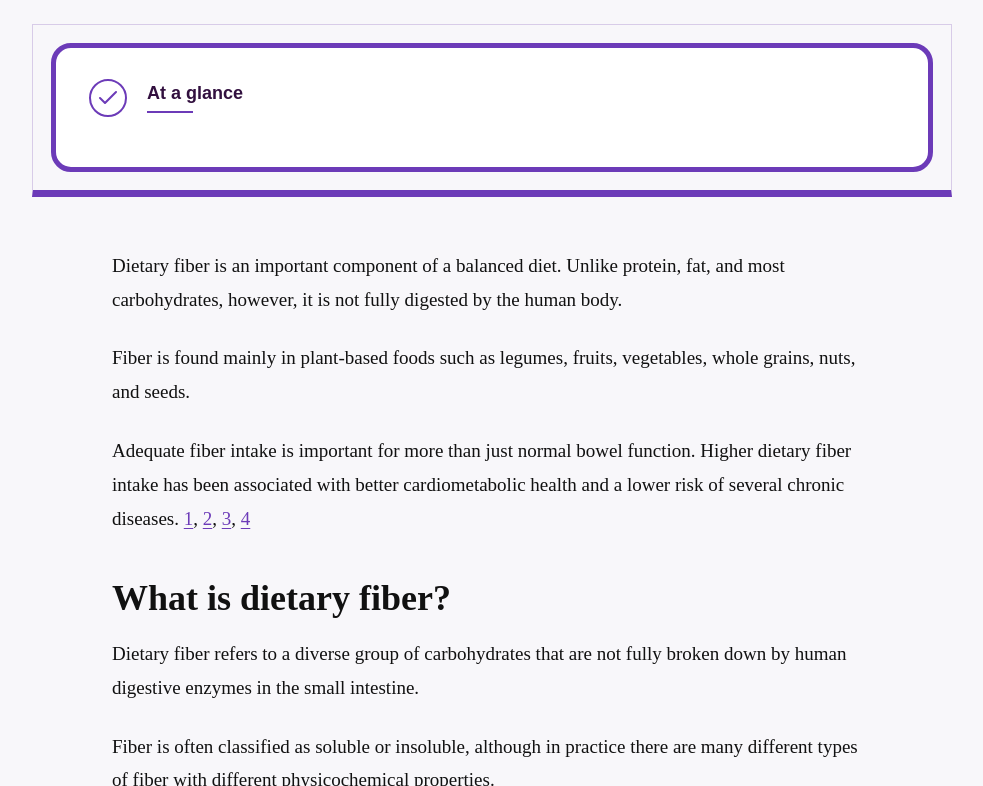
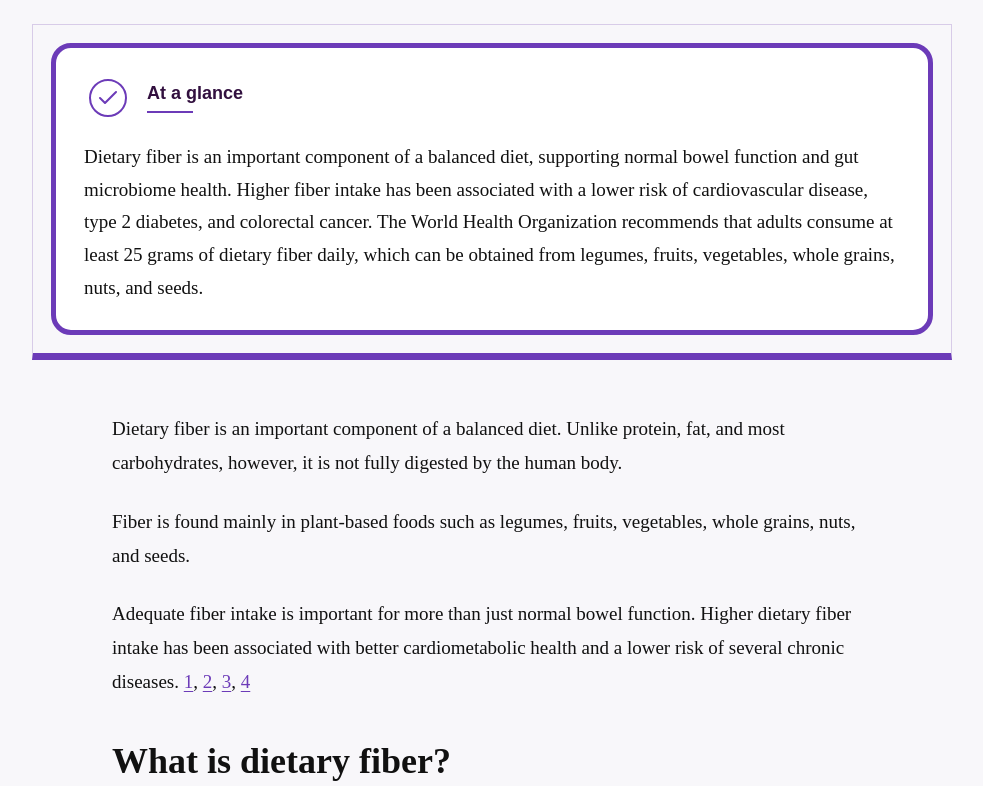
Before and after one commit to BiomedFacts/BiomedFacts, a Jekyll site: the page built from en/_posts/2026-09-20-high-fiber-foods-15-good-sources-and-how-much-fiber-you-need.md, in a window 1280 px wide and 900 px high, scrolled down 1051 px, cut to the strip 114-900 px from the top of the window. Shown: the whole strip, without its empty margins (148-1131 px from the left). Built offline with Jekyll 4.4.1, drawn with Linux system fonts in a browser that asks for light colours.

Commit message:
Update en/_posts/2026-09-20-high-fiber-foods-15-good-sources-and-how-much-fiber-you-need.md (via Pages CMS)

```diff
--- a/en/_posts/2026-09-20-high-fiber-foods-15-good-sources-and-how-much-fiber-you-need.md
+++ b/en/_posts/2026-09-20-high-fiber-foods-15-good-sources-and-how-much-fiber-you-need.md
@@ -11,6 +11,12 @@ featured: false
 seo_title: "High-Fiber Foods: 15 Good Sources and How Much Fiber You Need"
 seo_description: Which foods are highest in fiber? See 15 good sources, how much
   dietary fiber you need each day, and why fiber is important for your health.
+overview: Dietary fiber is an important component of a balanced diet, supporting
+  normal bowel function and gut microbiome health. Higher fiber intake has been
+  associated with a lower risk of cardiovascular disease, type 2 diabetes, and
+  colorectal cancer. The World Health Organization recommends that adults
+  consume at least 25 grams of dietary fiber daily, which can be obtained from
+  legumes, fruits, vegetables, whole grains, nuts, and seeds.
 ---
 Dietary fiber is an important component of a balanced diet. Unlike protein, fat, and most carbohydrates, however, it is not fully digested by the human body.
 
```
